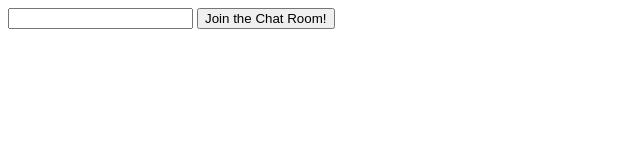
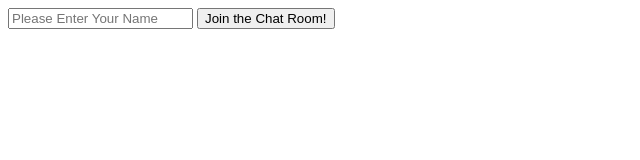
Before and after one commit to ipagastya/TutorialErlbus, a plain HTML site: page priv/index.html in a window 1280 px wide. Shown: the whole page, without its empty margins (0-640 px from the left). Drawn offline with Linux system fonts and the light colour scheme.

Commit message:
add input name

```diff
--- a/priv/index.html
+++ b/priv/index.html
@@ -81,7 +81,7 @@
   </head>
   <body>
     <div id="alertContainer"></div>
-    <input id="name" type="name" />
+    <input id="name" type="name" placeholder="Please Enter Your Name"/>
     <input id="connectButton" type="button" value="Join the Chat Room!" onclick="connect();"/>
 
     <div id="roomContainer">
```
Also changed, not shown: 1 other file.
